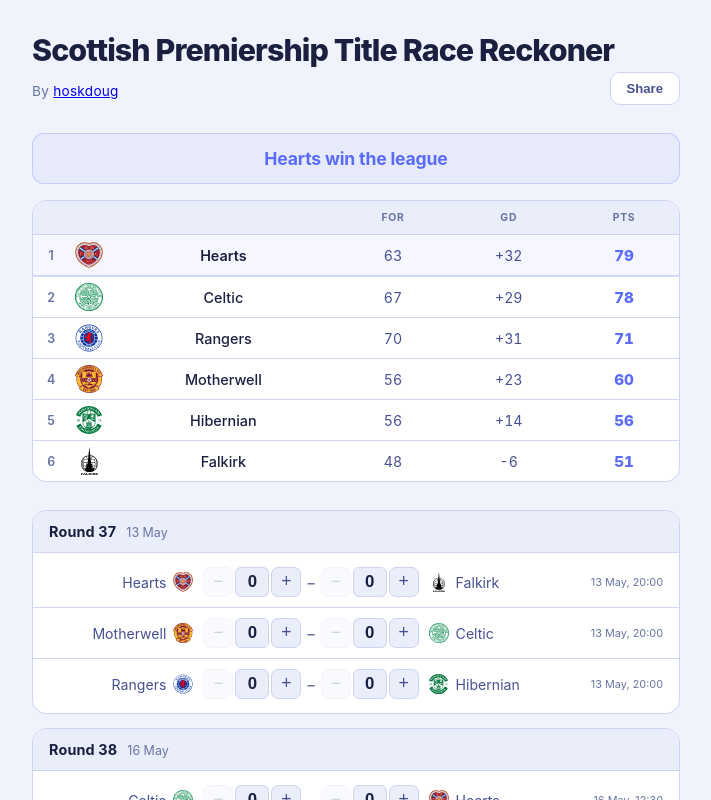
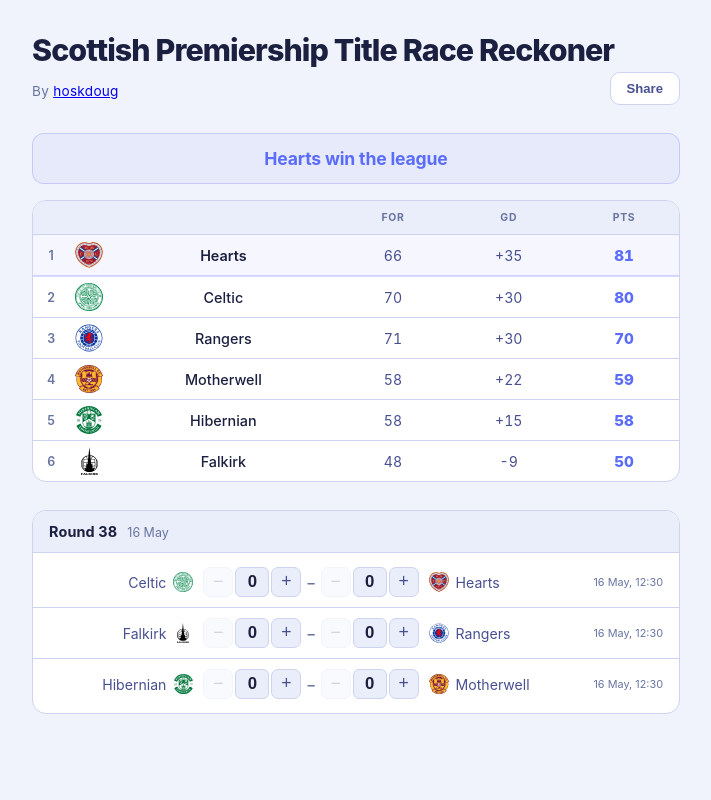
Before and after one commit to dhoskins/spfl-title-race, a React (Vite) app: page / in a window 1280 px wide. Shown: the top 800 px of the page, without its empty margins (284-995 px from the left). Built offline with nearby package versions, Linux system fonts and the light colour scheme.

Commit message:
Add Round 37 Scores

```diff
--- a/src/data.js
+++ b/src/data.js
@@ -34,9 +34,9 @@ export const ROUNDS = [
     label: 'Round 37',
     dateRange: '13 May',
     matches: [
-      { id: 'r37m1', home: 'Hearts',     away: 'Falkirk',   kickoff: '13 May, 20:00' },
-      { id: 'r37m2', home: 'Motherwell', away: 'Celtic',    kickoff: '13 May, 20:00' },
-      { id: 'r37m3', home: 'Rangers',    away: 'Hibernian', kickoff: '13 May, 20:00' },
+      { id: 'r37m1', home: 'Hearts',     away: 'Falkirk',   kickoff: '13 May, 20:00',  result: { home: 3, away: 0 } },
+      { id: 'r37m2', home: 'Motherwell', away: 'Celtic',    kickoff: '13 May, 20:00',  result: { home: 2, away: 3 } },
+      { id: 'r37m3', home: 'Rangers',    away: 'Hibernian', kickoff: '13 May, 20:00',  result: { home: 1, away: 2 } },
     ],
   },
   {
```
